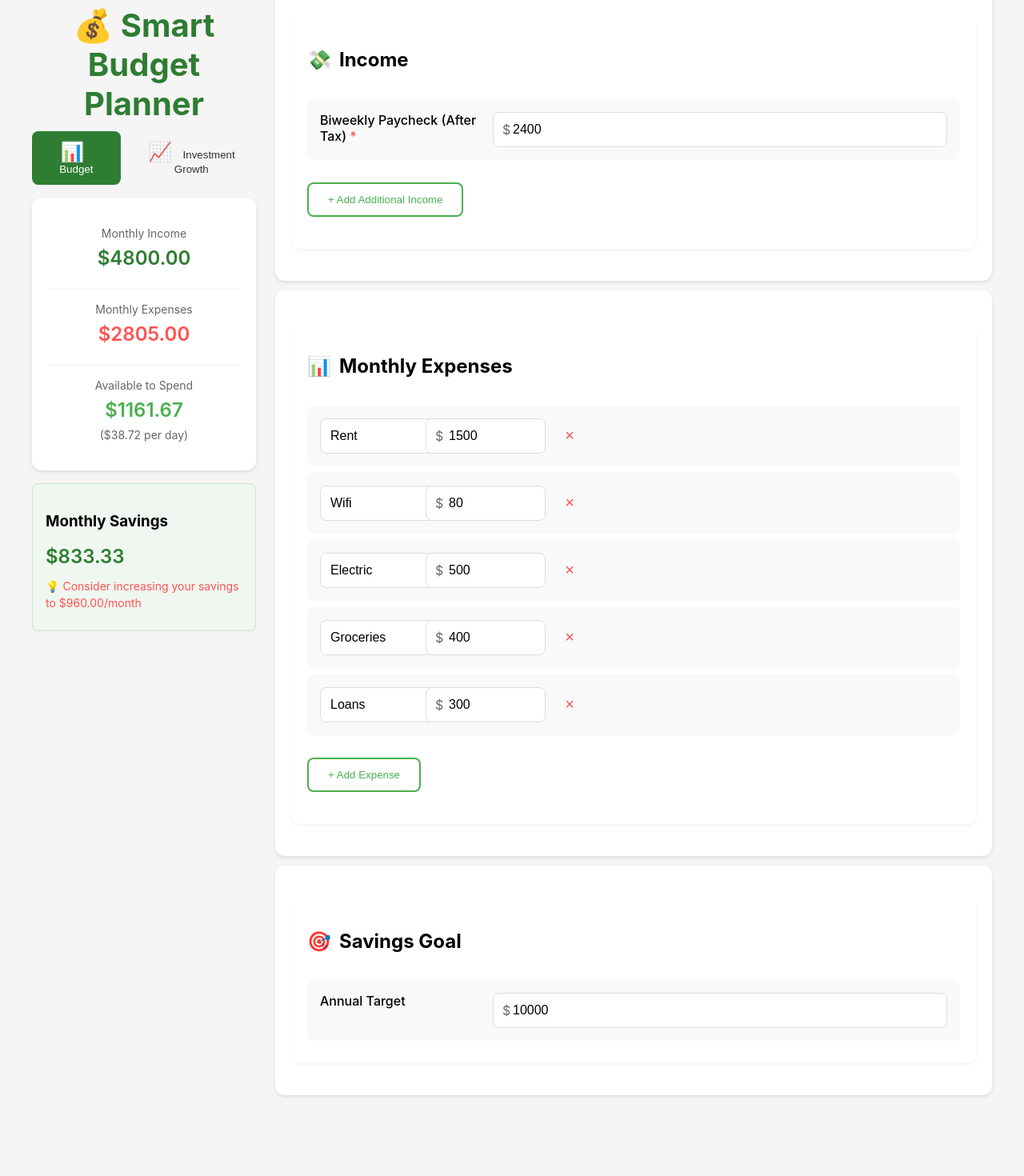
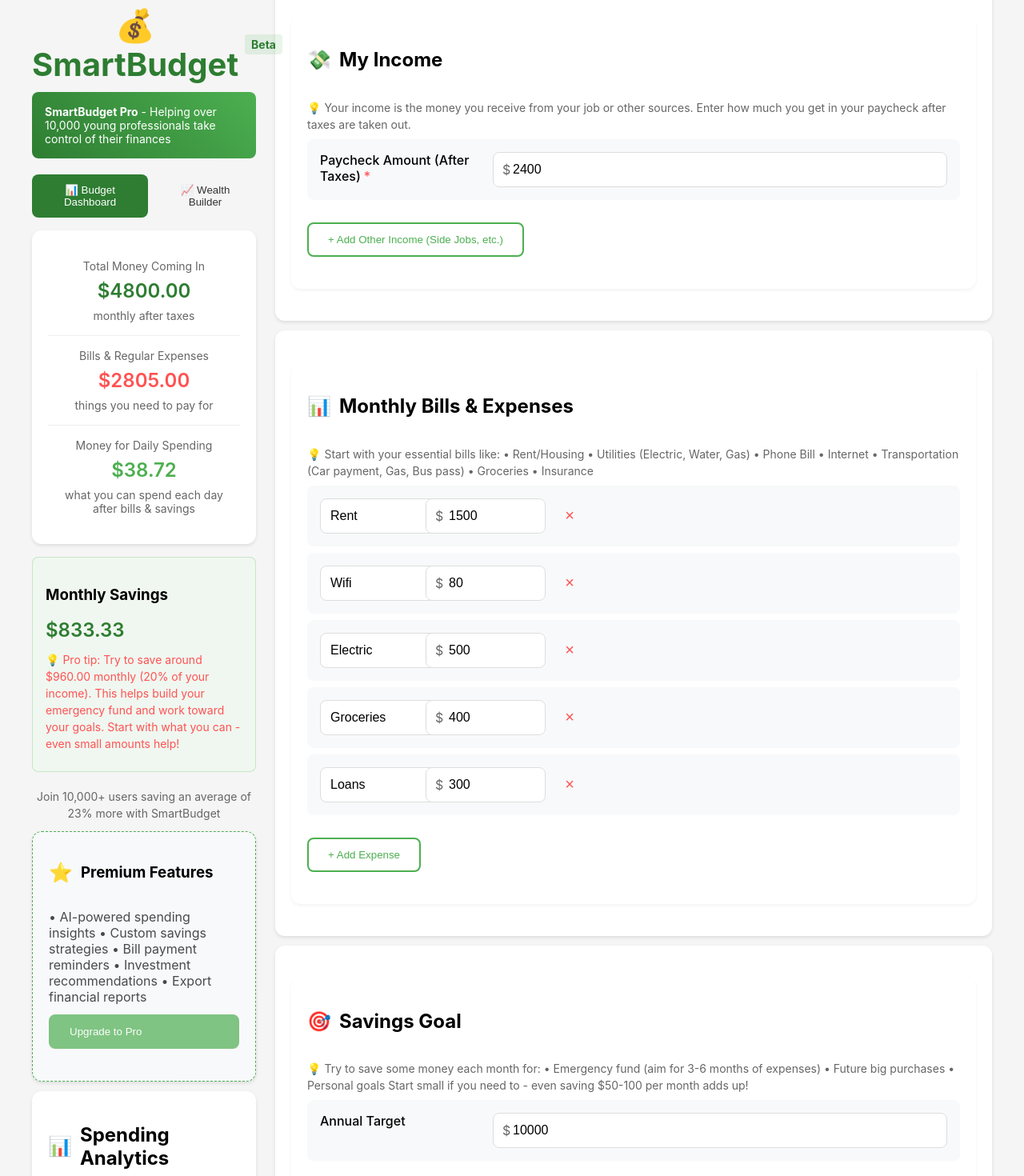
Before and after one commit to cmichael4/budget, a React (Create React App) app: page / in a window 1280 px wide. Shown: the part 40-1510 px from the top of the page at 80% size. Before the commit the page ends 1441 px from the top, so only its background shows below. Built offline with nearby package versions, Linux system fonts and the light colour scheme.

Commit message:
Add localStorage to persist user data across sessions

```diff
--- a/src/components/BudgetCalculator.jsx
+++ b/src/components/BudgetCalculator.jsx
@@ -284,12 +284,39 @@
 `;
 
 const BudgetCalculator = () => {
-  const [budgetData, setBudgetData] = useState({
+  const loadFromLocalStorage = () => {
+    try {
+      const savedBudgetData = localStorage.getItem('budgetData');
+      const savedExpenses = localStorage.getItem('expenses');
+      const savedAdditionalIncomes = localStorage.getItem('additionalIncomes');
+
+      return {
+        budgetData: savedBudgetData ? JSON.parse(savedBudgetData) : {
+          biweeklyPaycheck: 2400,
+          savingsGoalYear: 10000
+        },
+        expenses: savedExpenses ? JSON.parse(savedExpenses) : [
+          { id: 1, name: 'Rent', amount: 1500 },
+          { id: 2, name: 'Wifi', amount: 80 },
+          { id: 3, name: 'Electric', amount: 500 },
+          { id: 4, name: 'Groceries', amount: 400 },
+          { id: 5, name: 'Loans', amount: 300 }
+        ],
+        additionalIncomes: savedAdditionalIncomes ? JSON.parse(savedAdditionalIncomes) : []
+      };
+    } catch (error) {
+      console.error('Error loading from localStorage:', error);
+      return null;
+    }
+  };
+
+  const savedData = loadFromLocalStorage();
+  const [budgetData, setBudgetData] = useState(savedData?.budgetData || {
     biweeklyPaycheck: 2400,
     savingsGoalYear: 10000
   });
 
-  const [expenses, setExpenses] = useState([
+  const [expenses, setExpenses] = useState(savedData?.expenses || [
     { id: 1, name: 'Rent', amount: 1500 },
     { id: 2, name: 'Wifi', amount: 80 },
     { id: 3, name: 'Electric', amount: 500 },
@@ -319,13 +346,23 @@
 
   const [activeTab, setActiveTab] = useState('budget'); // Add this with other state
 
-  const [additionalIncomes, setAdditionalIncomes] = useState([
-    // Empty by default
-  ]);
+  const [additionalIncomes, setAdditionalIncomes] = useState(savedData?.additionalIncomes || []);
 
   useEffect(() => {
     calculateBudget();
   }, [budgetData, expenses, variableIncomes, incomeType, subscriptions, additionalIncomes]);
+
+  useEffect(() => {
+    localStorage.setItem('budgetData', JSON.stringify(budgetData));
+  }, [budgetData]);
+
+  useEffect(() => {
+    localStorage.setItem('expenses', JSON.stringify(expenses));
+  }, [expenses]);
+
+  useEffect(() => {
+    localStorage.setItem('additionalIncomes', JSON.stringify(additionalIncomes));
+  }, [additionalIncomes]);
 
   const calculateBudget = () => {
     const baseMonthlyIncome = incomeType === 'fixed'
@@ -520,20 +557,44 @@
     <AppContainer>
       {/* Sidebar with summary info - always visible */}
       <div className="summary-section">
-        <PageTitle>💰 Smart Budget Planner</PageTitle>
+        <PageTitle>
+          <span style={{ display: 'flex', alignItems: 'center', gap: '8px' }}>
+            💰 SmartBudget
+            <span style={{
+              fontSize: '14px',
+              padding: '4px 8px',
+              background: '#4caf5020',
+              borderRadius: '4px',
+              color: '#2e7d32'
+            }}>
+              Beta
+            </span>
+          </span>
+        </PageTitle>
+
+        <div style={{
+          background: 'linear-gradient(45deg, #2e7d32, #4caf50)',
+          color: 'white',
+          padding: '16px',
+          borderRadius: '8px',
+          marginBottom: '20px',
+          fontSize: '14px'
+        }}>
+          <strong>SmartBudget Pro</strong> - Helping over 10,000 young professionals take control of their finances
+        </div>
 
         <TabContainer>
           <Tab
             active={activeTab === 'budget'}
             onClick={() => setActiveTab('budget')}
           >
-            <CategoryIcon>📊</CategoryIcon> Budget
+            📊 Budget Dashboard
           </Tab>
           <Tab
             active={activeTab === 'investments'}
             onClick={() => setActiveTab('investments')}
           >
-            <CategoryIcon>📈</CategoryIcon> Investment Growth
+            📈 Wealth Builder
           </Tab>
         </TabContainer>
 
@@ -541,24 +602,24 @@
           <>
             <Card>
               <KeyMetric>
-                <div className="label">Monthly Income</div>
-                <div className="value">
-                  ${calculatedData.monthlyIncome.toFixed(2)}
-                </div>
+                <div className="label">Total Money Coming In</div>
+                <div className="value">${calculatedData.monthlyIncome.toFixed(2)}</div>
+                <div style={{ fontSize: '14px', color: '#666' }}>monthly after taxes</div>
               </KeyMetric>
               <KeyMetric>
-                <div className="label">Monthly Expenses</div>
+                <div className="label">Bills & Regular Expenses</div>
                 <div className="value" style={{ color: '#ff5252' }}>
                   ${calculatedData.totalMonthlyExpenses.toFixed(2)}
                 </div>
+                <div style={{ fontSize: '14px', color: '#666' }}>things you need to pay for</div>
               </KeyMetric>
               <KeyMetric>
-                <div className="label">Available to Spend</div>
+                <div className="label">Money for Daily Spending</div>
                 <div className="value" style={{ color: '#4caf50' }}>
-                  ${calculatedData.discretionaryMonth.toFixed(2)}
+                  ${calculatedData.discretionaryDay.toFixed(2)}
                 </div>
                 <div style={{ fontSize: '14px', color: '#666' }}>
-                  (${calculatedData.discretionaryDay.toFixed(2)} per day)
+                  what you can spend each day after bills & savings
                 </div>
               </KeyMetric>
             </Card>
@@ -578,17 +639,66 @@
                 const isBelow20Percent = calculatedData.savingsGoalMonth < recommendedMonthly;
                 return isBelow20Percent ? (
                   <InfoText small style={{ color: '#ff5252' }}>
-                    💡 Consider increasing your savings to ${recommendedMonthly.toFixed(2)}/month
+                    💡 Pro tip: Try to save around ${recommendedMonthly.toFixed(2)} monthly (20% of your income).
+                    This helps build your emergency fund and work toward your goals. Start with what you can -
+                    even small amounts help!
                   </InfoText>
                 ) : (
                   <InfoText small style={{ color: '#4caf50' }}>
-                    👍 Great job on your savings!
+                    🌟 You're doing great! Saving ${calculatedData.savingsGoalMonth.toFixed(2)} monthly
+                    will really add up over time and help you build financial security.
                   </InfoText>
                 );
               })()}
             </Highlight>
           </>
         )}
+
+        <InfoText small style={{ textAlign: 'center', marginTop: '20px' }}>
+          Join 10,000+ users saving an average of 23% more with SmartBudget
+        </InfoText>
+
+        <Card style={{ background: '#f8f9fa', border: '1px dashed #4caf50' }}>
+          <SectionTitle>
+            <CategoryIcon>⭐</CategoryIcon>
+            <h3>Premium Features</h3>
+          </SectionTitle>
+          <div style={{ opacity: 0.7 }}>
+            • AI-powered spending insights
+            • Custom savings strategies
+            • Bill payment reminders
+            • Investment recommendations
+            • Export financial reports
+            <StyledAddButton
+              style={{
+                background: '#4caf50',
+                color: 'white',
+                width: '100%',
+                marginTop: '12px'
+              }}
+            >
+              Upgrade to Pro
+            </StyledAddButton>
+          </div>
+        </Card>
+
+        <Card>
+          <SectionTitle>
+            <CategoryIcon>📊</CategoryIcon>
+            <h2>Spending Analytics</h2>
+          </SectionTitle>
+          <div style={{
+            height: '200px',
+            background: '#f8f9fa',
+            borderRadius: '8px',
+            display: 'flex',
+            alignItems: 'center',
+            justifyContent: 'center',
+            color: '#666'
+          }}>
+            Interactive Charts & Analytics
+          </div>
+        </Card>
       </div>
 
       {/* Main content area */}
@@ -599,12 +709,16 @@
               <Section>
                 <SectionTitle>
                   <CategoryIcon>💸</CategoryIcon>
-                  <h2>Income</h2>
+                  <h2>My Income</h2>
                 </SectionTitle>
+                <InfoText small>
+                  💡 Your income is the money you receive from your job or other sources.
+                  Enter how much you get in your paycheck after taxes are taken out.
+                </InfoText>
 
                 <StyledInputRow>
                   <Label>
-                    Biweekly Paycheck (After Tax)<RequiredField>*</RequiredField>
+                    Paycheck Amount (After Taxes)<RequiredField>*</RequiredField>
                   </Label>
                   <InputWrapper>
                     <StyledInputField
@@ -654,11 +768,8 @@
                   </div>
                 )}
 
-                <StyledAddButton
-                  onClick={addAdditionalIncome}
-                  style={{ marginTop: '20px' }}
-                >
-                  + Add Additional Income
+                <StyledAddButton onClick={addAdditionalIncome}>
+                  + Add Other Income (Side Jobs, etc.)
                 </StyledAddButton>
               </Section>
             </Card>
@@ -667,8 +778,18 @@
               <Section>
                 <SectionTitle>
                   <CategoryIcon>📊</CategoryIcon>
-                  <h2>Monthly Expenses</h2>
+                  <h2>Monthly Bills & Expenses</h2>
                 </SectionTitle>
+                <InfoText small>
+                  💡 Start with your essential bills like:
+                  • Rent/Housing
+                  • Utilities (Electric, Water, Gas)
+                  • Phone Bill
+                  • Internet
+                  • Transportation (Car payment, Gas, Bus pass)
+                  • Groceries
+                  • Insurance
+                </InfoText>
 
                 {expenses.map(expense => (
                   <StyledInputRow key={expense.id}>
@@ -677,7 +798,7 @@
                         type="text"
                         value={expense.name}
                         onChange={(e) => handleExpenseChange(expense.id, 'name', e.target.value)}
-                        placeholder="Expense name"
+                        placeholder="What's this expense for?"
                       />
                       <AmountInputGroup>
                         <span className="currency-symbol">$</span>
@@ -710,6 +831,14 @@
                   <CategoryIcon>🎯</CategoryIcon>
                   <h2>Savings Goal</h2>
                 </SectionTitle>
+                <InfoText small>
+                  💡 Try to save some money each month for:
+                  • Emergency fund (aim for 3-6 months of expenses)
+                  • Future big purchases
+                  • Personal goals
+
+                  Start small if you need to - even saving $50-100 per month adds up!
+                </InfoText>
 
                 <StyledInputRow>
                   <Label>Annual Target</Label>
```
